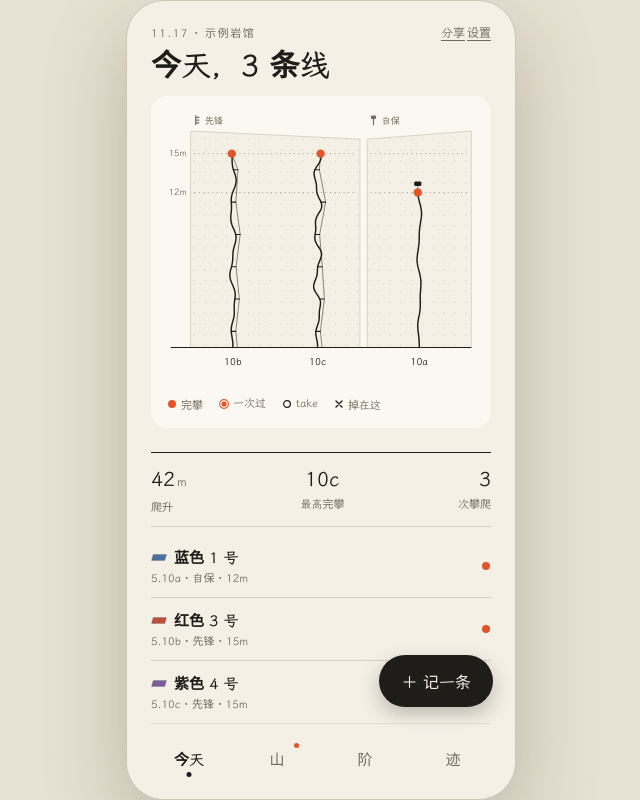
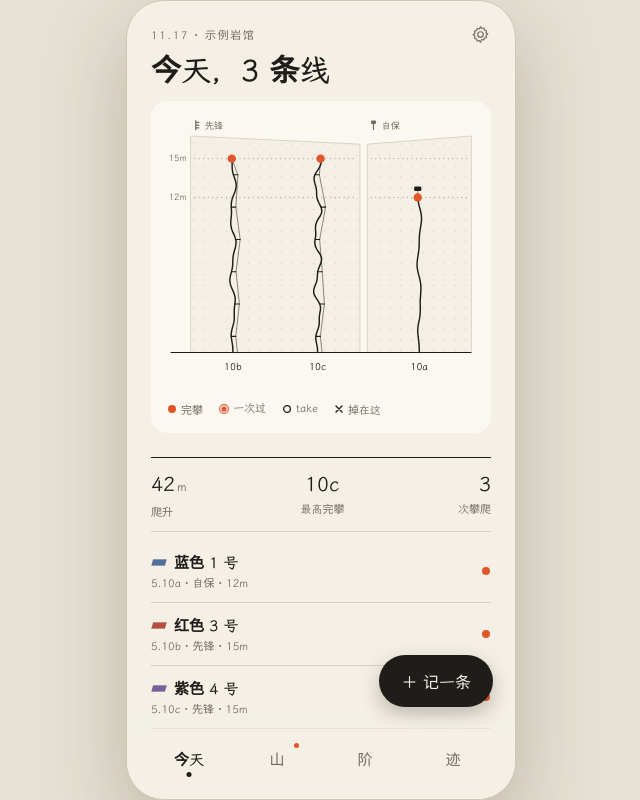
Before and after one commit to VincentChen525/yanji, a plain HTML site: page shengji-prototype.html in a window 1280 px wide. Shown: the whole page, without its empty margins (319-959 px from the left). Drawn offline with Linux system fonts and the light colour scheme; a web font is replaced by a local one.

Commit message:
今天页头只留设置图标，分享移到当天内容底部
- 页头右侧从「分享 设置」两个文字链接改为单个设置齿轮图标
- 分享改到线路列表下方，文案「分享今天 / 分享 11.16」
- 撤销上一次单独一行，避免和分享并排拥挤，也避开悬浮记录按钮
- 真实鼠标测试：齿轮打开设置、底部分享打开分享层

```diff
--- a/shengji-prototype.html
+++ b/shengji-prototype.html
@@ -53,6 +53,8 @@ h1{font-family:var(--serif);font-weight:600;font-size:30px;line-height:1.2;margi
 .legend i.k{display:inline-block;width:10px;height:10px;border-radius:3px;background:var(--accent);margin:0}
 .legend i.k.ghost{background:none;border:1px dashed var(--muted)}
 .link{font-size:12px;color:var(--muted);background:none;border:none;text-decoration:underline;text-underline-offset:3px;cursor:pointer;font-family:var(--sans);padding:12px 8px;margin:-12px -8px}
+.iconbtn{display:flex;align-items:center;justify-content:center;width:38px;height:38px;padding:0;margin:-8px -8px -8px 0;border:none;background:none;color:var(--muted);cursor:pointer;flex:none}
+.iconbtn svg{display:block;width:19px;height:19px}
 h2{font-family:var(--serif);font-size:17px;font-weight:600;margin:32px 0 4px}
 .yrs{font-family:var(--mono);font-size:11px;color:var(--muted)}.yrs em{font-style:normal}
 .mname{font-family:var(--serif);font-size:22px;font-weight:600;margin-top:4px}
@@ -632,7 +634,7 @@ function renderToday(){
   const bl=best('l'),bb=best('b'),bestTxt=[bl&&short(bl.grade),bb&&bb.grade].filter(Boolean).join('<i>/</i>')||'—';
   const others=dates().reverse().filter(x=>x!==d),hasB=A.some(o=>o.type==='b');
   $('p-today').innerHTML=`
-   <div class="row"><div class="eyebrow">${lab(d)}${gym?' · '+esc(gym):''}</div><div style="display:flex;align-items:center;gap:2px">${A.length?'<button class="link" data-share="day">分享</button>':''}${isToday?'<button class="link" id="openSet">设置</button>':`<button class="link" id="back">${dayFrom==='review'?'回到迹':'回到今天'}</button>`}</div></div>
+   <div class="row"><div class="eyebrow">${lab(d)}${gym?' · '+esc(gym):''}</div>${isToday?'<button class="iconbtn" id="openSet" aria-label="设置" title="设置"><svg viewBox="0 0 20 20" fill="none" stroke="currentColor" stroke-width="1.25" stroke-linecap="round" stroke-linejoin="round"><path d="M10 1.8l1.3 1.9 2.2-.5.7 2.1 2.1.7-.5 2.2 1.9 1.3-1.9 1.3.5 2.2-2.1.7-.7 2.1-2.2-.5L10 18.2l-1.3-1.9-2.2.5-.7-2.1-2.1-.7.5-2.2L2.3 10l1.9-1.3-.5-2.2 2.1-.7.7-2.1 2.2.5Z"/><circle cx="10" cy="10" r="2.9"/></svg></button>':`<button class="link" id="back">${dayFrom==='review'?'回到迹':'回到今天'}</button>`}</div>
    <h1>${isToday?'今天':lab(d)}，${A.length} 条线</h1>
    <div class="card">${chart(A)}
      <div class="legend" style="margin-top:12px"><span>${mk('s')} 完攀</span><span>${mk('a')} 一次过</span><span>${mk('h')} take</span><span>${mk('x')} 掉在这</span></div>
@@ -643,7 +645,11 @@ function renderToday(){
      <div><b>${cs.length}</b><span>次攀爬</span></div>
    </div>
    ${A.length?`<div style="margin-top:8px">${A.map(o=>`<button class="rrow" data-rid="${o.id}" data-mode="${o.type==='b'?'':MODEG(o.mode)}"><span><b>${tape(o)}${esc(o.name)}</b><em>${meta(o)}</em></span><span class="gl">${o.cs.map(glyph).join('')}</span></button>`).join('')}</div>
-     <div class="row" style="margin-top:12px"><div class="sub">点一条线，看每次和回放。</div>${isToday&&cs.length?'<button class="link" id="undo">撤销上一次</button>':''}</div>`:''}
+     <div style="margin-top:14px;padding-top:10px;border-top:1px solid var(--hair)">
+       <div class="sub">点一条线，看每次和回放。</div>
+       ${A.length?`<button class="link" data-share="day" style="display:block;text-align:left;margin:4px 0 0 -8px">${isToday?'分享今天':'分享 '+lab(d)}</button>`:''}
+       ${isToday&&cs.length?`<button class="link" id="undo" style="display:block;text-align:left;margin:2px 0 0 -8px">撤销上一次</button>`:''}
+     </div>`:''}
    ${isToday&&hasDemo()?'<div class="demo"><span>示例数据</span><button class="link" id="wipe">清空，记自己的</button></div>':''}
 `;
   syncFab()}
```
